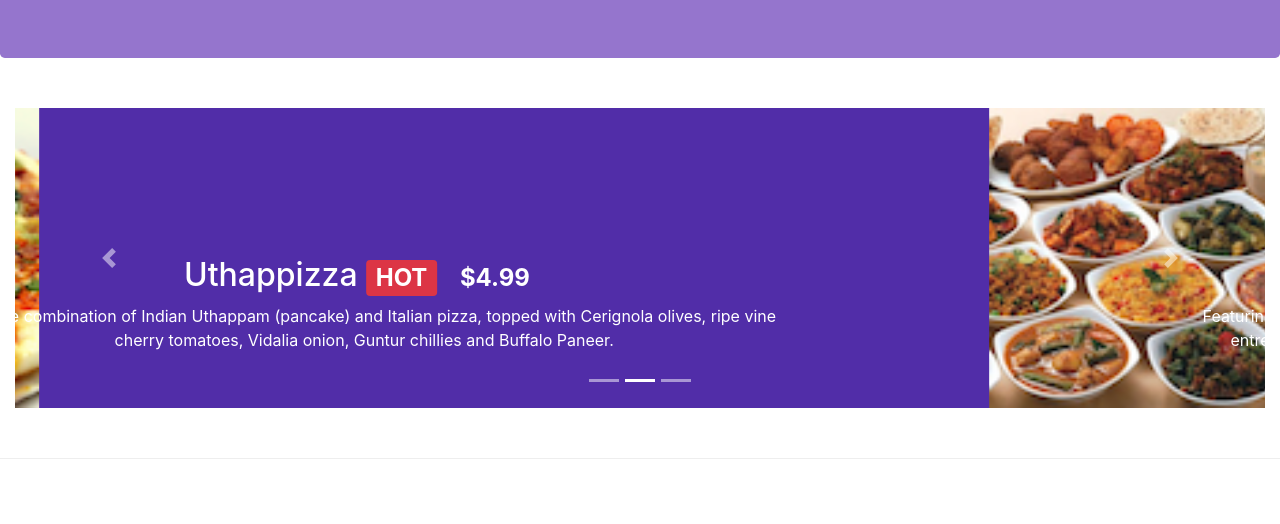
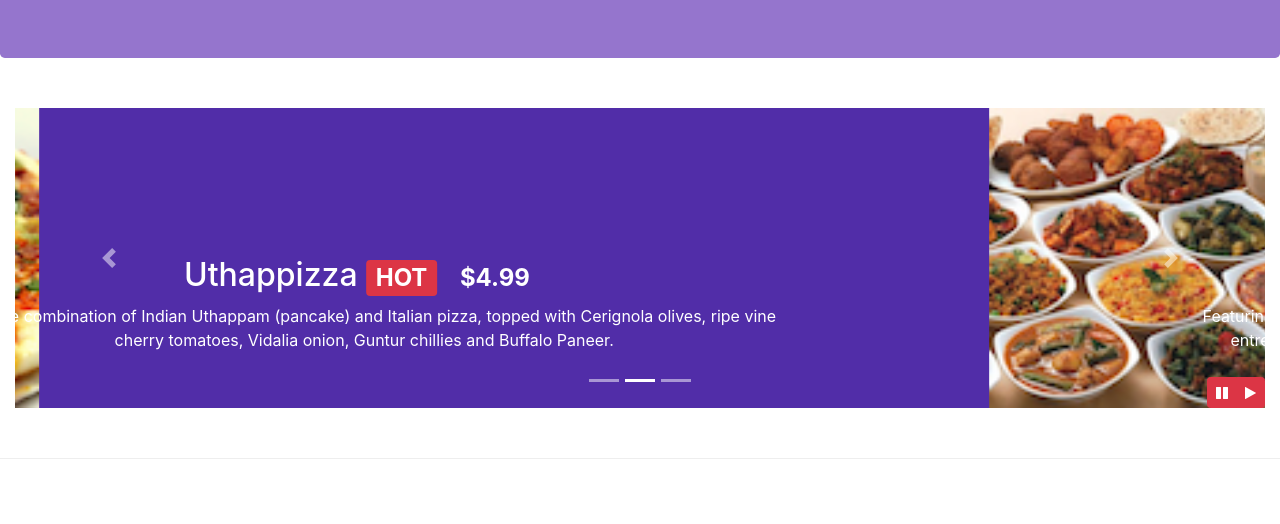
Before and after one commit to shahpreetk/conFusion_coursera, a website: page index.html in a window 1280 px wide. Shown: the part 276-800 px from the top of the page. Drawn offline with nearby package versions, Linux system fonts and the light colour scheme.

Commit message:
play/pause added for carousel

```diff
--- a/css/styles.css
+++ b/css/styles.css
@@ -52,3 +52,10 @@ body{
     left: 0;
     min-height: 300px;
 }
+
+#carouselButton {
+    right:0px;
+    position: absolute;
+    bottom: 0px;
+    z-index: 1;
+}
--- a/index.html
+++ b/index.html
@@ -70,6 +70,13 @@ body{
     top: 0;
     left: 0;
     min-height: 300px;
+}
+
+#carouselButton {
+    right:0px;
+    position: absolute;
+    bottom: 0px;
+    z-index: 1;
 }
     </style>
 </head>
@@ -236,6 +243,7 @@ body{
 		</div>
 	</div>
 
+    <!-- Carousel -->
     <div class="row row-content">
         <div class="col">
             <div id="mycarousel" class="carousel slide" data-ride="carousel">
@@ -283,6 +291,14 @@ body{
                 <a class="carousel-control-next" href="#mycarousel" role="button" data-slide="next">
                     <span class="carousel-control-next-icon"></span>
                 </a>
+                <div class="btn-group" id="carouselButton">
+                    <button class="btn btn-danger btn-sm" id="carousel-pause">
+                	    <span class="fa fa-pause"></span>
+                    </button>
+                    <button class="btn btn-danger btn-sm" id="carousel-play">
+                	    <span class="fa fa-play"></span>
+                    </button>
+                </div>
             </div>
         </div>
     </div>
@@ -401,6 +417,19 @@ body{
     <script src="node_modules/jquery/dist/jquery.slim.min.js"></script>
     <script src="node_modules/popper.js/dist/umd/popper.min.js"></script>
     <script src="node_modules/bootstrap/dist/js/bootstrap.min.js"></script>
+    <!-- Play/Pause of Carousel -->
+    <script>
+        $(document).ready(function(){
+            $("#mycarousel").carousel( { interval: 2000 } );
+            $("#carousel-pause").click(function(){
+                $("#mycarousel").carousel('pause');
+            });
+            $("#carousel-play").click(function(){
+                $("#mycarousel").carousel('cycle');
+            });
+        });
+    </script>
+
 </body>
 
 </html>
```
Also changed, not shown: conFusion_assignment3_desktop.png (added).
